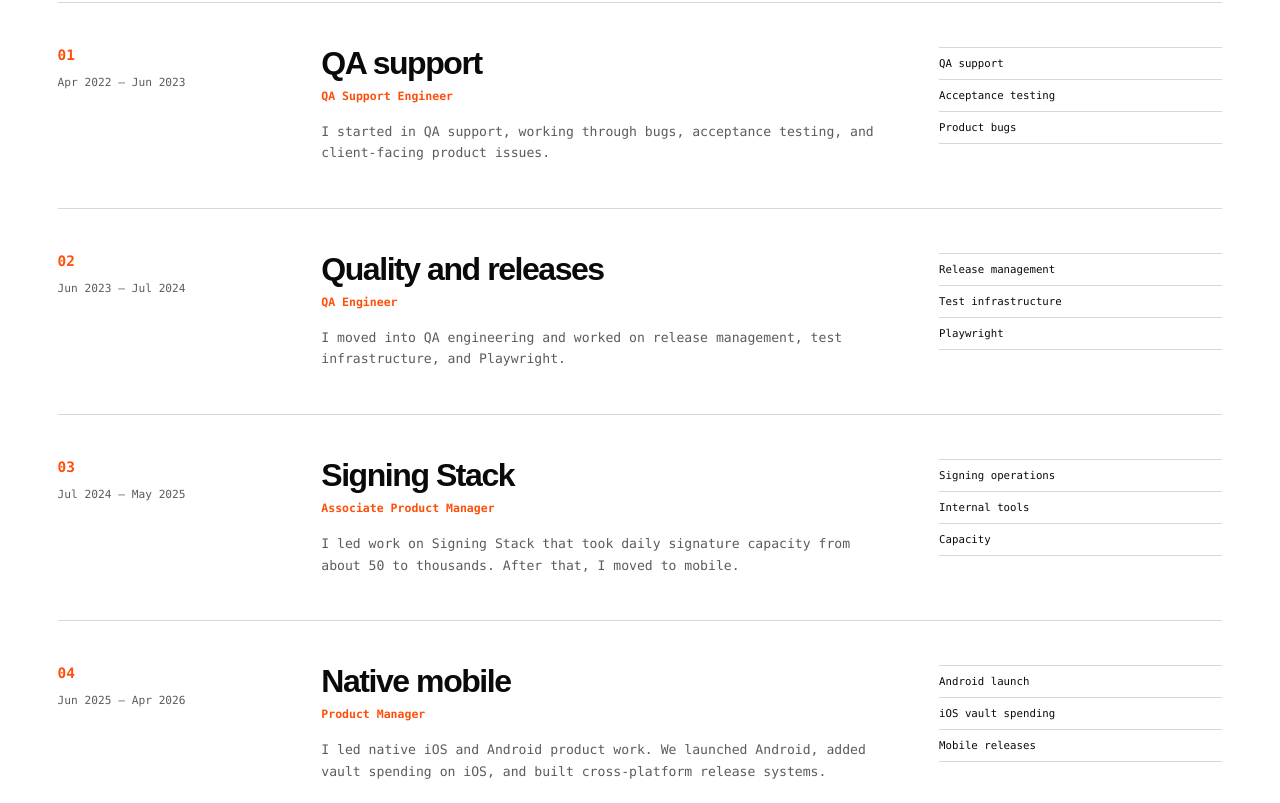
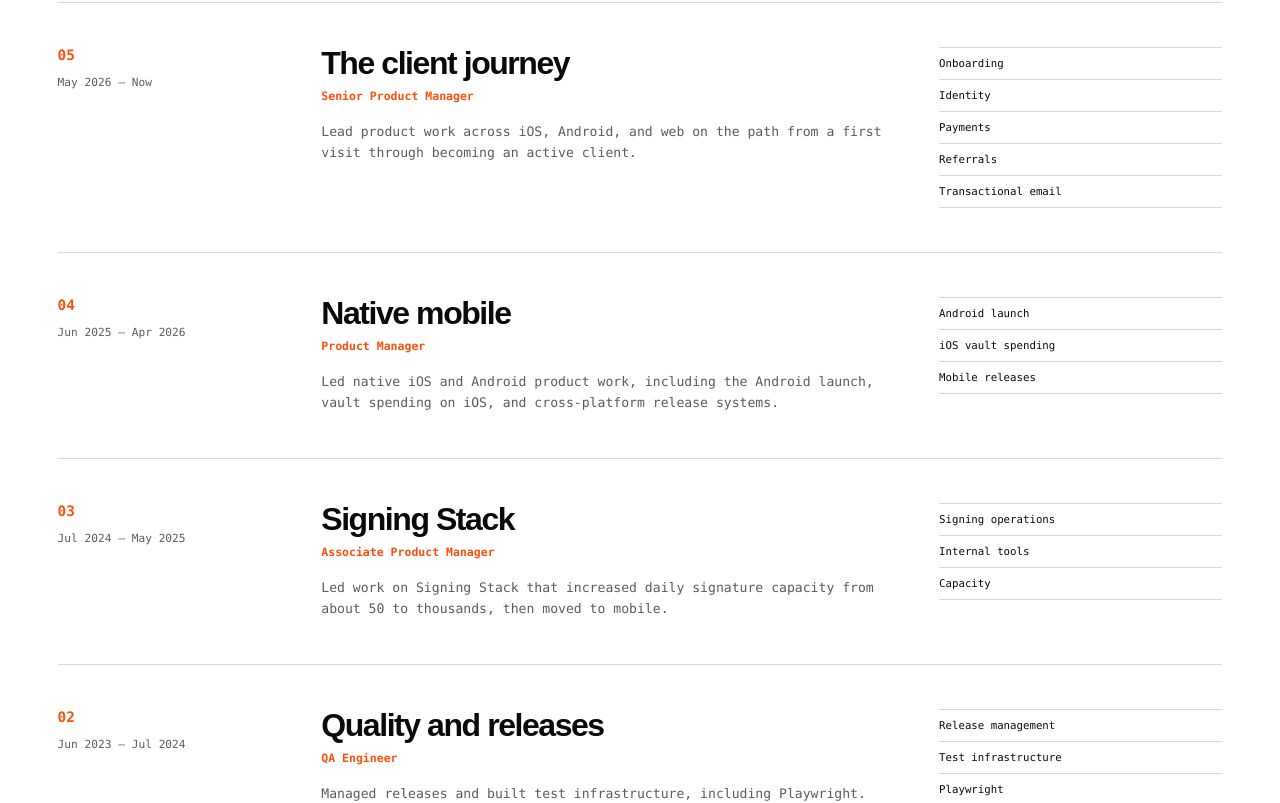
Before and after one commit to jbrauck-unchained/personal-website, a Next.js app: page / in a window 1280 px wide. Shown: the part 880-1683 px from the top of the page. Built offline with nearby package versions, Linux system fonts and the light colour scheme.

Commit message:
fix ordering of chapters

```diff
--- a/components/sections/FeaturedProjects.tsx
+++ b/components/sections/FeaturedProjects.tsx
@@ -1,42 +1,10 @@
 const chapters = [
-  {
-    number: "01",
-    period: "Apr 2022 — Jun 2023",
-    title: "QA support",
-    role: "QA Support Engineer",
-    body: "I started in QA support, working through bugs, acceptance testing, and client-facing product issues.",
-    scope: ["QA support", "Acceptance testing", "Product bugs"],
-  },
-  {
-    number: "02",
-    period: "Jun 2023 — Jul 2024",
-    title: "Quality and releases",
-    role: "QA Engineer",
-    body: "I moved into QA engineering and worked on release management, test infrastructure, and Playwright.",
-    scope: ["Release management", "Test infrastructure", "Playwright"],
-  },
-  {
-    number: "03",
-    period: "Jul 2024 — May 2025",
-    title: "Signing Stack",
-    role: "Associate Product Manager",
-    body: "I led work on Signing Stack that took daily signature capacity from about 50 to thousands. After that, I moved to mobile.",
-    scope: ["Signing operations", "Internal tools", "Capacity"],
-  },
-  {
-    number: "04",
-    period: "Jun 2025 — Apr 2026",
-    title: "Native mobile",
-    role: "Product Manager",
-    body: "I led native iOS and Android product work. We launched Android, added vault spending on iOS, and built cross-platform release systems.",
-    scope: ["Android launch", "iOS vault spending", "Mobile releases"],
-  },
   {
     number: "05",
     period: "May 2026 — Now",
     title: "The client journey",
     role: "Senior Product Manager",
-    body: "I now work across iOS, Android, and web on the path from a first visit through becoming an active client.",
+    body: "Lead product work across iOS, Android, and web on the path from a first visit through becoming an active client.",
     scope: [
       "Onboarding",
       "Identity",
@@ -44,6 +12,38 @@ const chapters = [
       "Referrals",
       "Transactional email",
     ],
+  },
+  {
+    number: "04",
+    period: "Jun 2025 — Apr 2026",
+    title: "Native mobile",
+    role: "Product Manager",
+    body: "Led native iOS and Android product work, including the Android launch, vault spending on iOS, and cross-platform release systems.",
+    scope: ["Android launch", "iOS vault spending", "Mobile releases"],
+  },
+  {
+    number: "03",
+    period: "Jul 2024 — May 2025",
+    title: "Signing Stack",
+    role: "Associate Product Manager",
+    body: "Led work on Signing Stack that increased daily signature capacity from about 50 to thousands, then moved to mobile.",
+    scope: ["Signing operations", "Internal tools", "Capacity"],
+  },
+  {
+    number: "02",
+    period: "Jun 2023 — Jul 2024",
+    title: "Quality and releases",
+    role: "QA Engineer",
+    body: "Managed releases and built test infrastructure, including Playwright.",
+    scope: ["Release management", "Test infrastructure", "Playwright"],
+  },
+  {
+    number: "01",
+    period: "Apr 2022 — Jun 2023",
+    title: "QA support",
+    role: "QA Support Engineer",
+    body: "Triaged bugs, ran acceptance tests, and worked through client-facing product issues.",
+    scope: ["QA support", "Acceptance testing", "Product bugs"],
   },
 ];
 
```
